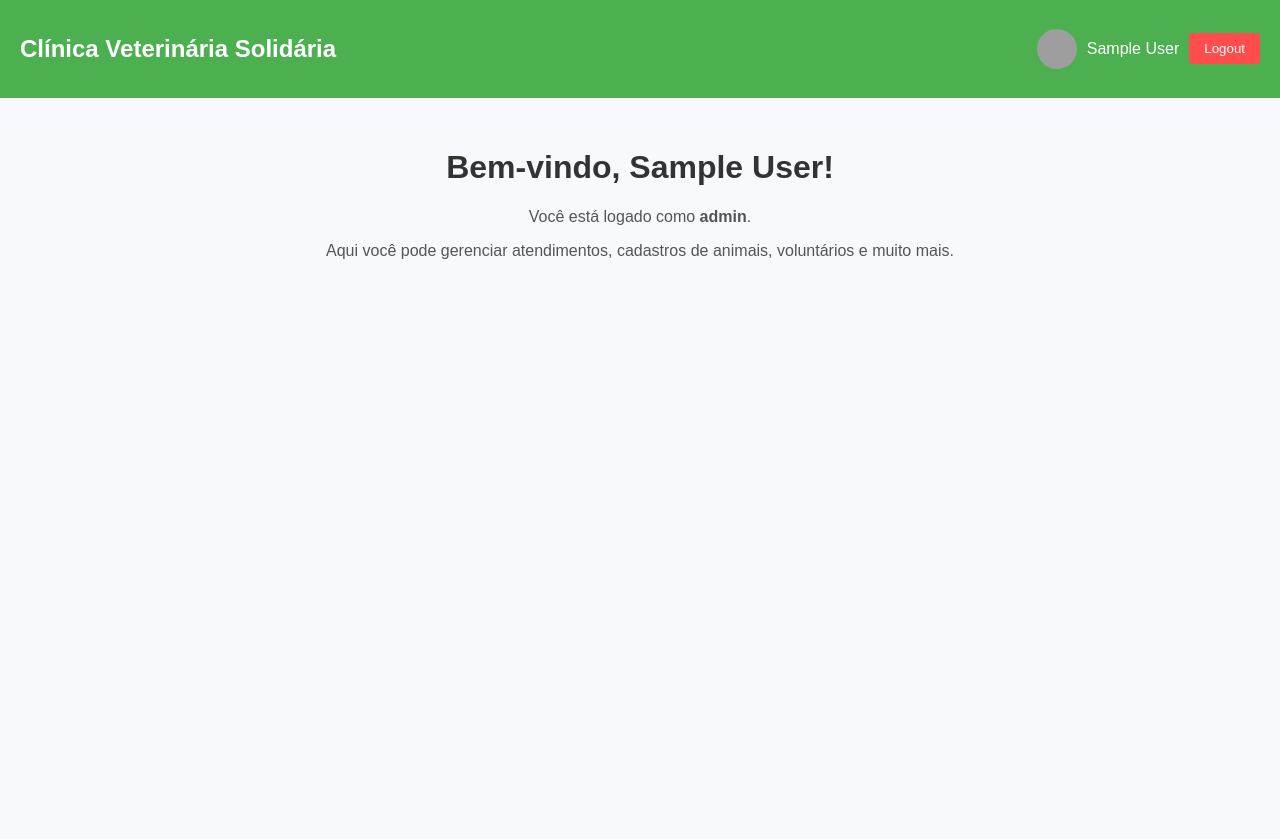
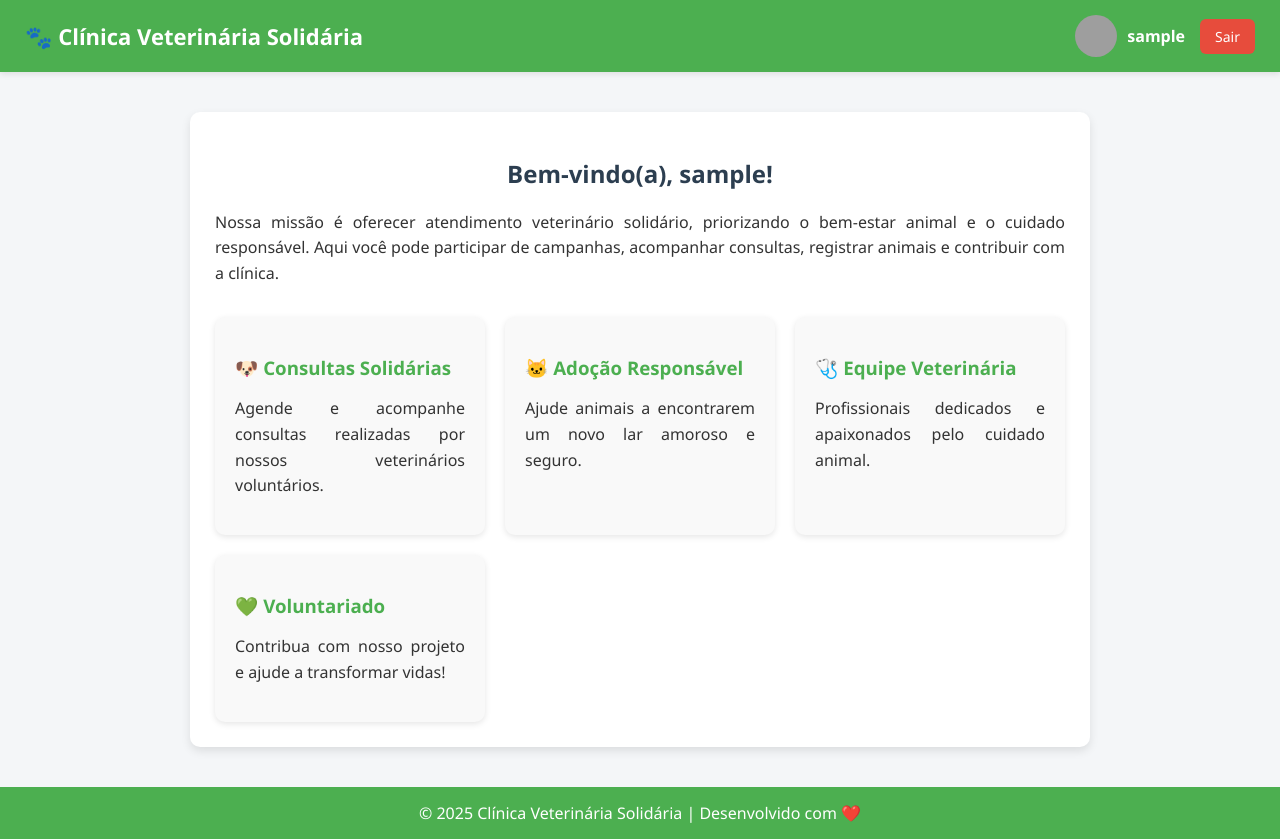
Before and after one commit to victorribeiro12/VACS2010, a PHP site: page / in a window 1280 px wide. Before the commit the page ends 259 px from the top, so only its background shows below. Run offline with PHP 8.4, Linux system fonts and the light colour scheme; the visitor is signed in with stand-in values (Sample User, id 1); grey boxes are pictures that could not be loaded.

Commit message:
first commit

```diff
--- a/Php/diretor.php
+++ b/Diretor/diretor.php
@@ -2,7 +2,7 @@
 $servidor = "localhost";
 $usuario_db = "root";
 $senha_db = "";
-$banco = "vacs1"; // Nome do seu banco de dados.
+$banco = "vacs"; // Nome do seu banco de dados.
 
 $conexao = new mysqli($servidor, $usuario_db, $senha_db, $banco);
 
@@ -10,7 +10,7 @@ $conexao = new mysqli($servidor, $usuario_db, $senha_db, $banco);
 $funcionarios_iniciais = [];
 
 // Verifica se a conexão foi bem-sucedida
-if ($conexao->connect_error) {
+if ($conn->connect_error) {
     // Se a conexão falhar, o array continuará vazio.
     // Em um ambiente real, seria bom registrar este erro em um log.
     // die("Erro de conexão: " . $conexao->connect_error); // Descomente apenas para depurar
--- a/Diretor/style.css
+++ b/Diretor/style.css
@@ -28,7 +28,7 @@ nav {
   height: 60px;
   background-color: #9dd9eb;
   display: flex;
-  justify-content: flex-end;
+  justify-content: space-between;
   align-items: center;
   padding: 0 20px;
 }
--- a/Gerente/Gerenterel.css
+++ b/Gerente/Gerenterel.css
@@ -212,7 +212,7 @@ nav {
     height: var(--topbar-height);
     background-color: var(--color-sidebar-bg);
     display: flex;
-    justify-content: space-between; /* Ajustado para espaçar o logo e o perfil */
+    justify-content: space-between; /* Ajustado para espaçar o logo e o perfil */;
     align-items: center;
     padding: 0 20px;
     z-index: 1000; /* Garante que fique acima de tudo */
--- a/Php/index.php
+++ b/Php/index.php
@@ -1,15 +1,11 @@
 <?php
 session_start();
 
-// Se não estiver logado, redireciona para a página de login
-if (!isset($_SESSION['usuario_id'])) {
+// Se o usuário não estiver logado, redireciona para o login
+if (!isset($_SESSION['usuario_nome'])) {
     header("Location: login.php");
     exit();
 }
-
-// Dados do usuário logado
-$nome_usuario = $_SESSION['nome'] ?? 'Usuário';
-$tipo_usuario = $_SESSION['tipo_usuario'] ?? '';
 ?>
 
 <!DOCTYPE html>
@@ -18,72 +14,147 @@ $tipo_usuario = $_SESSION['tipo_usuario'] ?? '';
     <meta charset="UTF-8">
     <title>Clínica Veterinária Solidária</title>
     <style>
+        * {
+            box-sizing: border-box;
+        }
         body {
-            font-family: Arial, sans-serif;
-            background-color: #f7f9fc;
+            font-family: "Segoe UI", Arial, sans-serif;
             margin: 0;
-            padding: 0;
+            background-color: #f4f6f8;
+            color: #333;
         }
         header {
             background-color: #4CAF50;
             color: white;
-            padding: 15px 20px;
+            padding: 15px 25px;
             display: flex;
+            align-items: center;
             justify-content: space-between;
+            box-shadow: 0 2px 6px rgba(0,0,0,0.1);
+        }
+        header h1 {
+            margin: 0;
+            font-size: 22px;
+        }
+        .perfil {
+            display: flex;
             align-items: center;
         }
-        .usuario {
-            display: flex;
-            align-items: center;
-            gap: 10px;
+        .perfil img {
+            width: 42px;
+            height: 42px;
+            border-radius: 50%;
+            margin-right: 10px;
         }
-        .usuario img {
-            width: 40px;
-            height: 40px;
-            border-radius: 50%;
+        .perfil span {
+            font-weight: bold;
+            font-size: 16px;
         }
+        .logout {
+            margin-left: 15px;
+            text-decoration: none;
+            background-color: #e74c3c;
+            color: white;
+            padding: 8px 15px;
+            border-radius: 6px;
+            font-size: 14px;
+        }
+        .logout:hover {
+            background-color: #c0392b;
+        }
+
         main {
-            padding: 30px 20px;
+            max-width: 900px;
+            margin: 40px auto;
+            padding: 25px;
+            background-color: white;
+            border-radius: 10px;
+            box-shadow: 0 4px 10px rgba(0,0,0,0.1);
+        }
+
+        h2 {
+            color: #2c3e50;
             text-align: center;
         }
-        button.logout {
-            padding: 8px 15px;
-            background-color: #ff4d4d;
+
+        p {
+            font-size: 16px;
+            line-height: 1.6;
+            text-align: justify;
+        }
+
+        footer {
+            text-align: center;
+            padding: 15px;
+            background-color: #4CAF50;
             color: white;
-            border: none;
-            border-radius: 4px;
-            cursor: pointer;
+            margin-top: 40px;
         }
-        button.logout:hover {
-            background-color: #e60000;
+
+        .cards {
+            display: grid;
+            grid-template-columns: repeat(auto-fit, minmax(250px, 1fr));
+            gap: 20px;
+            margin-top: 30px;
         }
-        h1 {
-            color: #333;
+
+        .card {
+            background: #f9f9f9;
+            padding: 20px;
+            border-radius: 10px;
+            box-shadow: 0 2px 6px rgba(0,0,0,0.1);
+            transition: transform 0.2s;
         }
-        p {
-            color: #555;
+        .card:hover {
+            transform: translateY(-5px);
+        }
+        .card h3 {
+            color: #4CAF50;
+            margin-bottom: 10px;
         }
     </style>
 </head>
 <body>
 
 <header>
-    <h2>Clínica Veterinária Solidária</h2>
-    <div class="usuario">
-        <!-- Boneco de perfil genérico -->
-        <img src="https://cdn-icons-png.flaticon.com/512/149/149071.png" alt="Perfil">
-        <span><?php echo htmlspecialchars($nome_usuario); ?></span>
-        <form action="logout.php" method="POST" style="display:inline;">
-            <button type="submit" class="logout">Logout</button>
-        </form>
+    <h1>🐾 Clínica Veterinária Solidária</h1>
+    <div class="perfil">
+        <img src="https://cdn-icons-png.flaticon.com/512/847/847969.png" alt="Perfil">
+        <span><?php echo htmlspecialchars($_SESSION['usuario_nome']); ?></span>
+        <a class="logout" href="logout.php">Sair</a>
     </div>
 </header>
 
 <main>
-    <h1>Bem-vindo, <?php echo htmlspecialchars($nome_usuario); ?>!</h1>
-    <p>Você está logado como <strong><?php echo htmlspecialchars($tipo_usuario); ?></strong>.</p>
-    <p>Aqui você pode gerenciar atendimentos, cadastros de animais, voluntários e muito mais.</p>
+    <h2>Bem-vindo(a), <?php echo htmlspecialchars($_SESSION['usuario_nome']); ?>!</h2>
+    <p>
+        Nossa missão é oferecer atendimento veterinário solidário, priorizando o bem-estar animal e o cuidado responsável.
+        Aqui você pode participar de campanhas, acompanhar consultas, registrar animais e contribuir com a clínica.
+    </p>
+
+    <div class="cards">
+        <div class="card">
+            <h3>🐶 Consultas Solidárias</h3>
+            <p>Agende e acompanhe consultas realizadas por nossos veterinários voluntários.</p>
+        </div>
+        <div class="card">
+            <h3>🐱 Adoção Responsável</h3>
+            <p>Ajude animais a encontrarem um novo lar amoroso e seguro.</p>
+        </div>
+        <div class="card">
+            <h3>🩺 Equipe Veterinária</h3>
+            <p>Profissionais dedicados e apaixonados pelo cuidado animal.</p>
+        </div>
+        <div class="card">
+            <h3>💚 Voluntariado</h3>
+            <p>Contribua com nosso projeto e ajude a transformar vidas!</p>
+        </div>
+    </div>
 </main>
+
+<footer>
+    &copy; <?php echo date('Y'); ?> Clínica Veterinária Solidária | Desenvolvido com ❤️
+</footer>
 
 </body>
 </html>
```
Also changed, not shown: Php/cadastro.php (+15 -0 lines), Php/db.php (line endings or trailing spaces).
